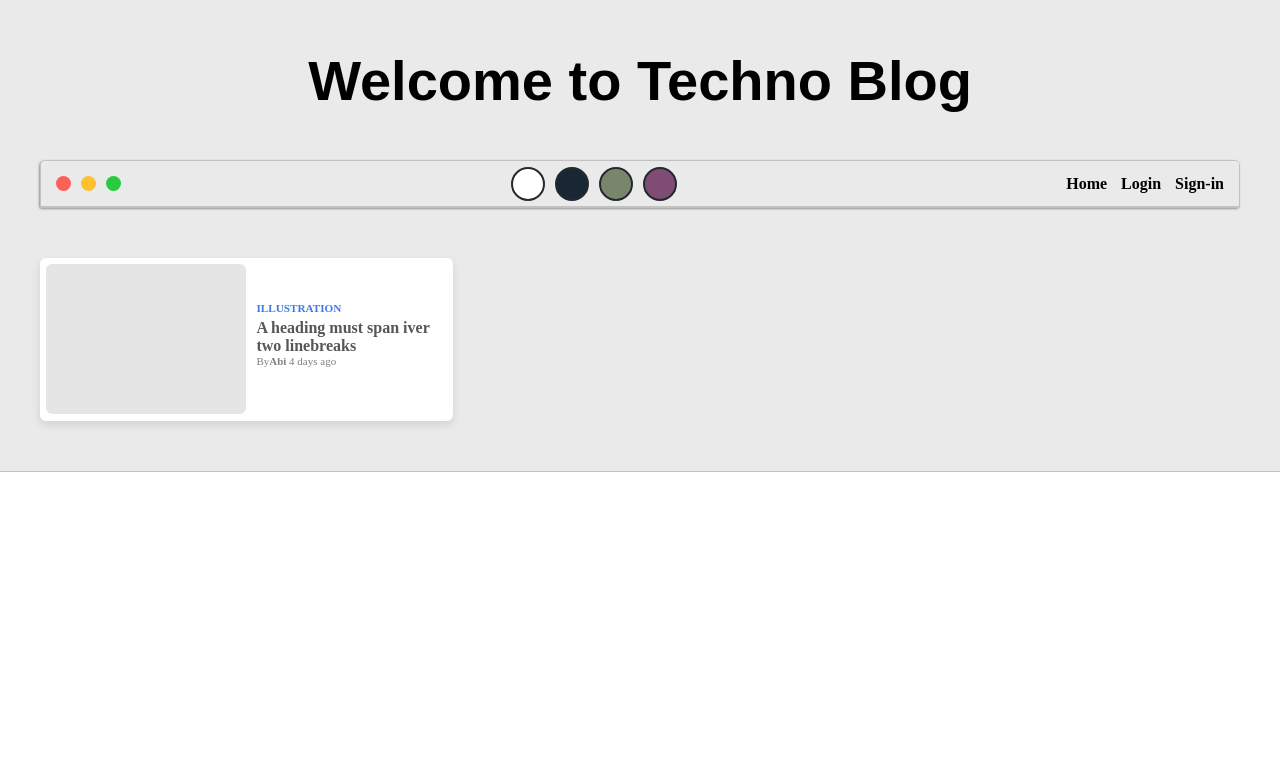
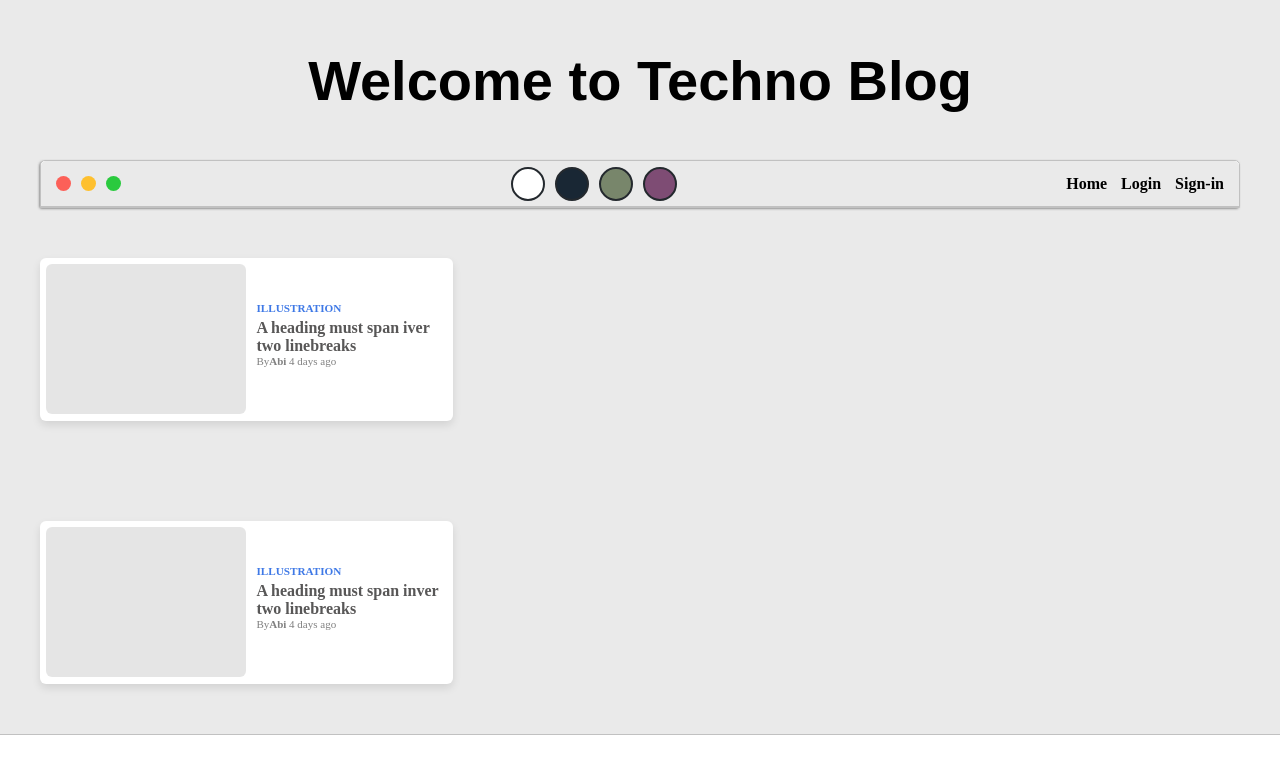
Before and after one commit to Kathan1999/Portfolio, a Django app: page /blog in a window 1280 px wide. Shown: the top 774 px of the page. Run offline with Django 5.2, Linux system fonts and the light colour scheme.

Commit message:
card section is not done yet

```diff
--- a/Home/static/css/blog.css
+++ b/Home/static/css/blog.css
@@ -229,3 +229,11 @@ a{
 .name:hover{
     cursor: pointer;
 }
+
+.right-column{
+    grid-area: right-column;
+    display: grid;
+    align-items: center;
+    padding-top: 50px;
+    padding-bottom: 50px;
+}
--- a/Home/templates/blog.html
+++ b/Home/templates/blog.html
@@ -52,6 +52,18 @@
                     </div>
                 </div>
 
+                <div class="right-column">
+                    <div class="card">
+                        <div class="card-image"></div>
+                        <div class="card-content">
+                            <div class="category">Illustration</div>
+                            <div class="heading">
+                                A heading must span inver two linebreaks
+                                <div class="author">By<span class="name">Abi</span> 4 days ago</div>
+                            </div>
+                        </div>
+                    </div>
+                </div>
 
             </div>
         </section>
```
